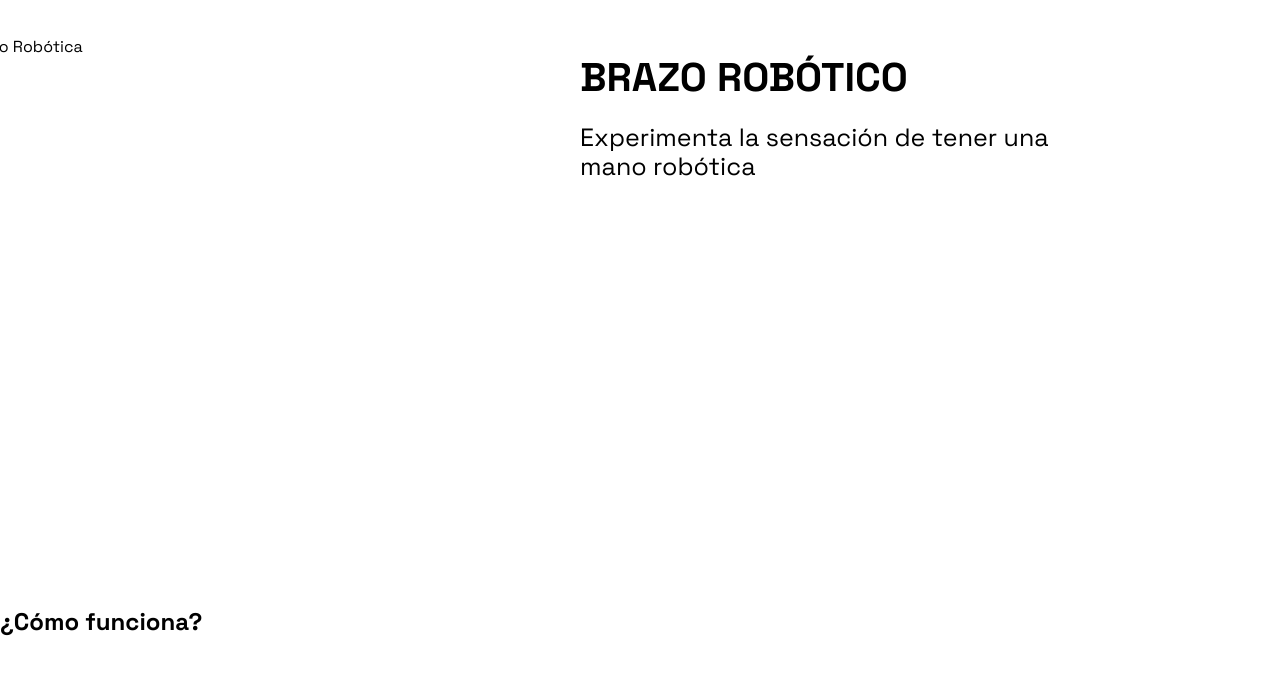
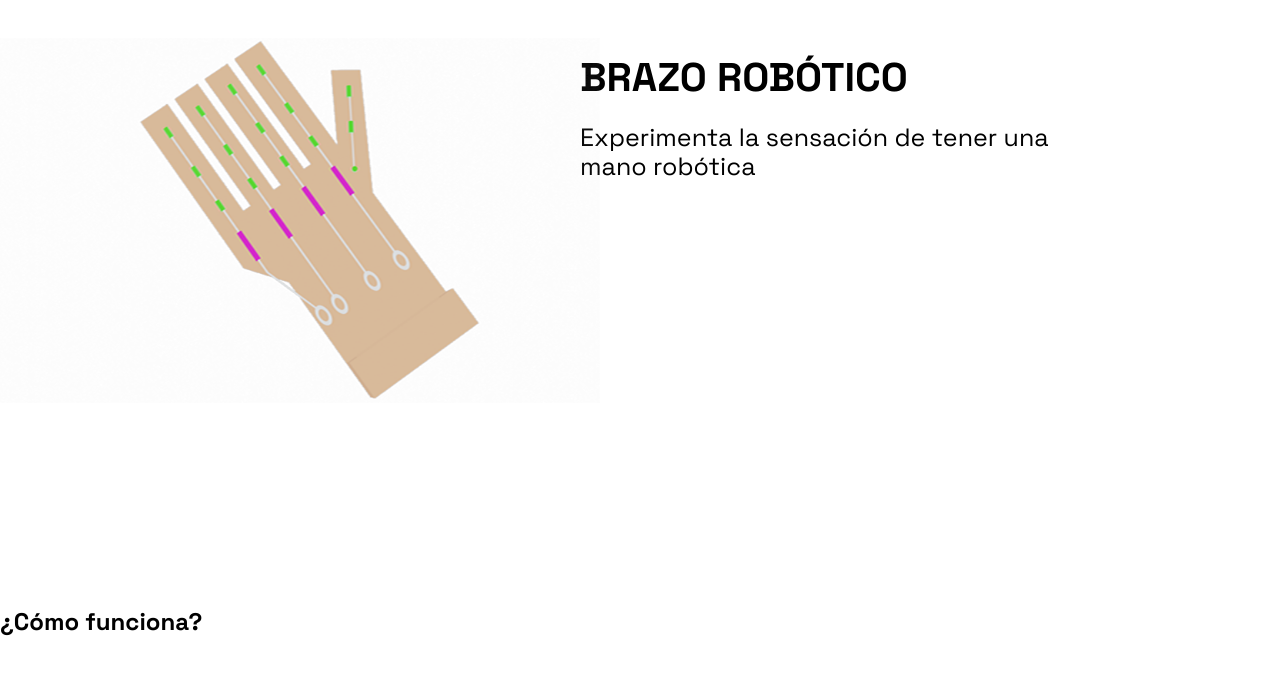
Before and after one commit to LucianoAieta/Proyecto-Aieta-Diz, a plain HTML site: page inicio/inicio.html in a window 1280 px wide. Shown: the part 102-776 px from the top of the page. Drawn offline with nearby package versions, Linux system fonts and the light colour scheme.

Commit message:
inicio desarrollo

```diff
--- a/inicio/inicio.html
+++ b/inicio/inicio.html
@@ -23,7 +23,7 @@
     <article class="article">
         <section class="article__section-presentation">
             <div class="article__image-gauntlet-div">
-                <img class="article__image-gauntlet" src="mano.png" alt="Mano Robótica">
+                <img class="article__image-gauntlet" src="../images/mano.png" alt="Mano Robótica" title="Mano Robótica">
             </div>
             <div class="article__text-container">
                 <h1 class="article__title">BRAZO ROBÓTICO</h1>
```
